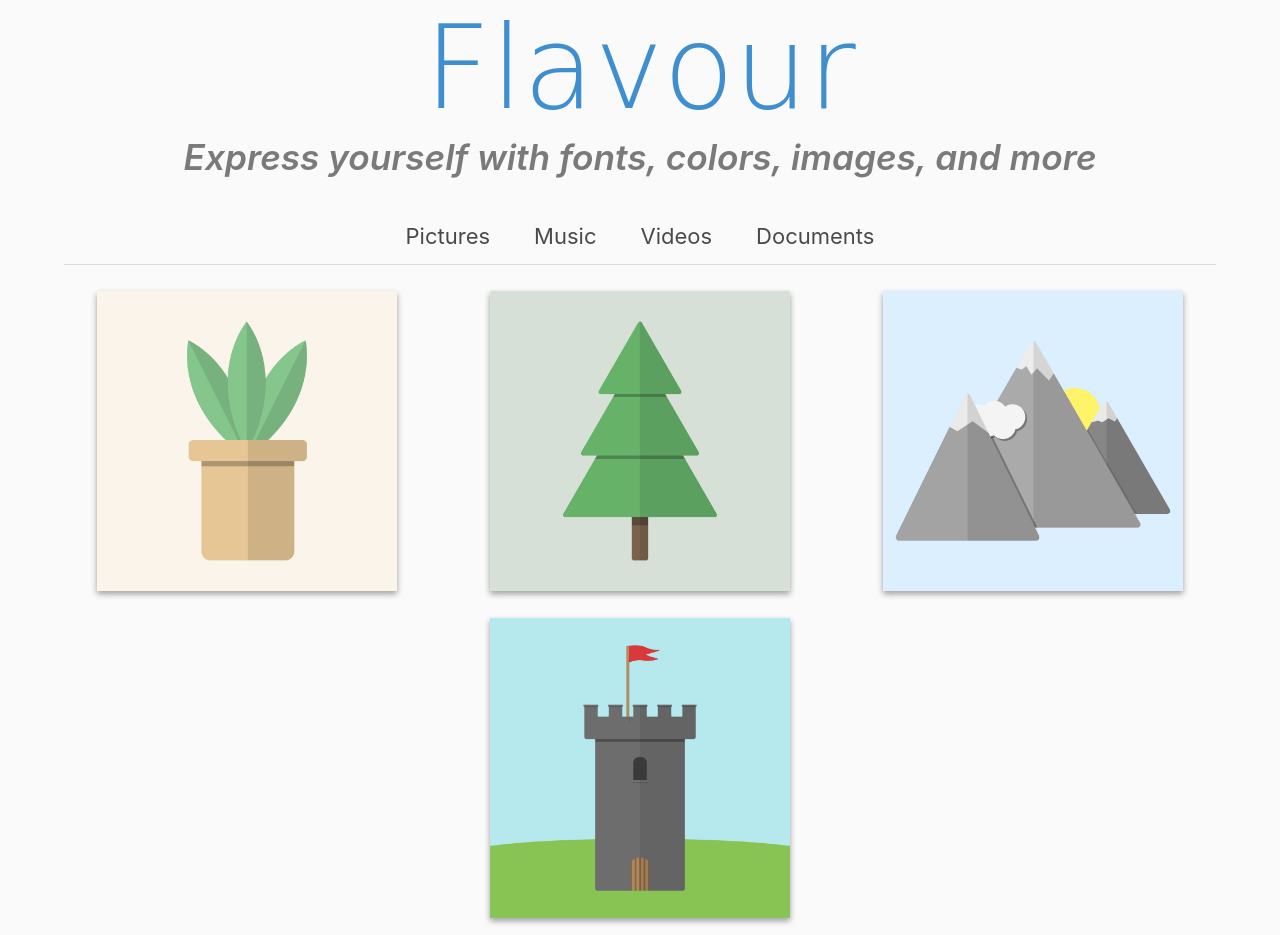
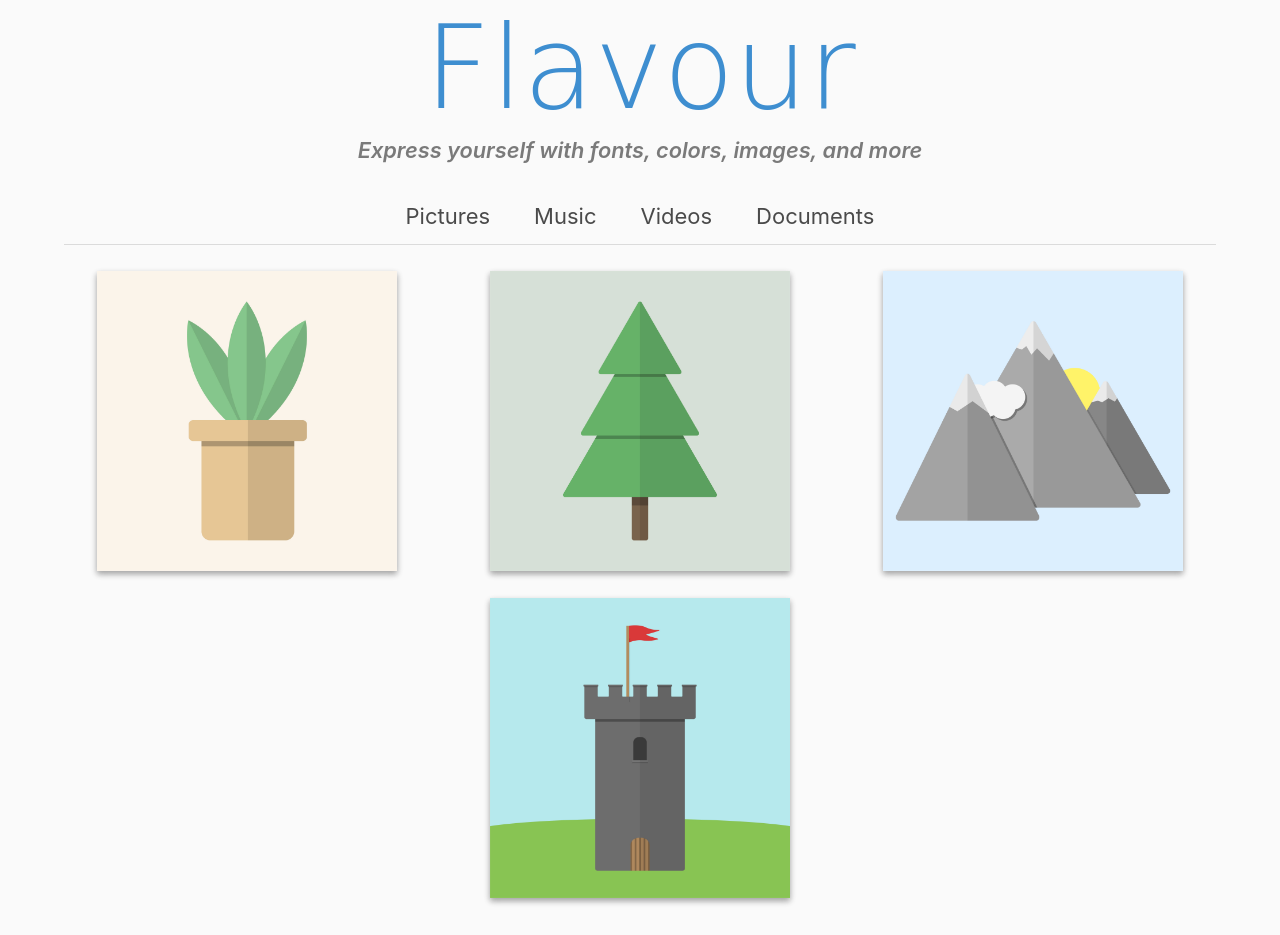
Before and after one commit to jdmar3-comp426/a02-rogeryu01, a website: page index.html in a window 1280 px wide. Shown: the part 2344-3279 px from the top of the page. Drawn offline with nearby package versions, Linux system fonts and the light colour scheme; a web font is replaced by a local one.

Commit message:
added index.html

```diff
--- a/index.html
+++ b/index.html
@@ -89,7 +89,7 @@
     <div class="container">
         <div class="content has-text-centered">
             <h1 class="title has-text-info is-family-secondary">Flavour</h1>
-            <h5 class="subtitle is-3 has-text-centered has-text-grey is-italic">Express yourself with fonts, colors, images, and more</h5>
+            <h5 class="subtitle has-text-grey is-italic">Express yourself with fonts, colors, images, and more</h5>
         </div>
         <div class="tabs is-medium is-centered">
             <ul>
```
